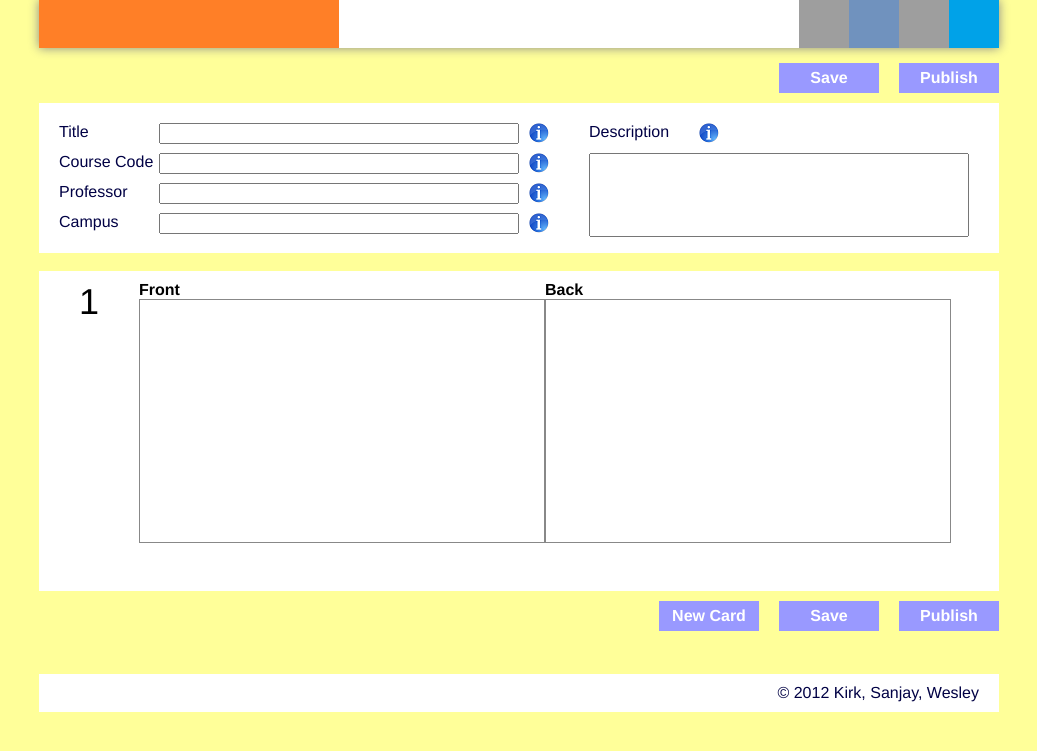
After one commit to StarWallace/CrashCards, a PHP site: page /edit.php in a window 1280 px wide. The commit adds this page. Shown: the top 751 px of the page, without its empty margins (121-1158 px from the left). Run offline with PHP 8.4, Linux system fonts and the light colour scheme; grey boxes are pictures that could not be loaded.

Commit message:
Edit Deck

```diff
--- /dev/null
+++ b/edit.php
@@ -0,0 +1,99 @@
+<?php
+	/*
+	* When using the wrapper system this must be called at the top of every page.
+	* It basically just says to "start output"
+	*/
+	ob_start();
+?>
+
+<link rel="stylesheet" type="text/css" href="wrapper/css/edit.css"/>
+
+<div class="cardControls">
+    <div class="control" id="publishDeck">Publish</div>
+    <div class="control" id="saveDeck">Save</div>
+</div>
+
+<div class="deckInfo white">
+    <div class="fields">
+        <div class="column">
+            <div class="row">
+                <div class="label"><label for="deckTitle">Title</label></div>
+                <input id="deckTitle"/>
+                <div class="info-tooltip" id="titleInfo"
+                     help="Example help text for deck title"
+                ></div>
+            </div>
+            <div class="row">
+                <div class="label"><label for="deckCourseCode">Course Code</label></div>
+                <input id="deckCourseCode"/>
+                <div class="info-tooltip" id="courseCodeInfo"
+                     help="Example help text for course info"
+                ></div>
+            </div>
+            <div class="row">
+                <div class="label"><label for="deckProfessor">Professor</label></div>
+                <input id="deckProfessor"/>
+                <div class="info-tooltip" id="professorInfo"
+                     help="Example help text for professor"
+                ></div>
+            </div>
+            <div class="row">
+                <div class="label"><label for="deckCampus">Campus</label></div>
+                <input id="deckCampus"/>
+                <div class="info-tooltip" id="campusInfo"
+                     help="Example help text for campus"
+                ></div>
+            </div>
+        </div>
+        <div class="column description">
+            <div class="row">
+                <div class="label"><label for="deckDescription">Description</label></div>
+                <div class="info-tooltip" id="descriptionInfo"
+                     help="Example help text for description"
+                ></div>
+            </div>
+            <div class="row">
+                <textarea id="deckDescription"></textarea>
+            </div>
+        </div>
+    </div>
+</div>
+
+<br/>
+
+<div class="cardList white" id="sortable">
+    <div class="cardRow">
+        <div class="number">1</div>
+        <div class="minDisplay">
+            <div>
+                <div class="bold">Front</div><br/>
+                <div class="cardSummary"></div>
+            </div>
+            <div>
+                <div class="bold">Back</div><br/>
+                <div class="cardSummary"></div>
+            </div>
+        </div>
+        <div class="removeCard"></div>
+    </div>
+
+</div>
+
+<div class="cardControls">
+    <div class="control" id="publishDeck">Publish</div>
+    <div class="control" id="saveDeck">Save</div>
+    <div class="control" id="newCard">New Card</div>
+</div>
+
+<?php
+	/*
+	* When using the wrapper system this must be called at the top of every page.
+	* It basically just sets a custom title for the page and then pulls in the wrapper
+	*/
+    $sTitle = "View Deck";
+
+    require_once("wrapper/wrapper.php");
+?>
+
+<script type="text/javascript" src="scripts/edit.js"></script>
+<script type="text/javascript" src="scripts/tooltip.js"></script>
--- /dev/null
+++ b/scripts/edit.js
@@ -0,0 +1,151 @@
+var enableRemove = true;
+var events = new Object();
+
+events.removeCard = function(event) {
+    event.stopPropagation();
+    if (enableRemove) {
+        enableRemove = false;
+        $(this).parent().makeInactive();
+        var $target = $(this).parent();
+        $target.slideUp( function() {
+            $target.remove();
+            renumberList();
+            if ($(".cardRow").size() > 1) {
+                enableRemove = true;
+            }
+        });
+    }
+};
+
+events.selectCard = function() {
+    if (!$(this).hasClass("selected")) {
+        makeAllInactive();
+        $(this).makeActive();
+    }
+}
+
+events.enterCard = function() {
+    if (enableRemove) {
+
+        $(this).find(".removeCard").show();
+    }
+}
+
+events.leaveCard = function() {
+    $(this).find(".removeCard").hide();
+}
+
+$.fn.makeActive = function() {
+    $(this).addClass("selected");
+    var $front = $(this).find(".cardSummary").first();
+    var $back = $(this).find(".cardSummary").eq(1);
+    var frontText = $front.html();
+    var backText = $back.html();
+    $front.html("<textarea>" + frontText + "</textarea>");
+    $back.html("<textarea>" + backText + "</textarea>");
+    return $(this);
+}
+
+$.fn.makeInactive = function() {
+    $(this).removeClass("selected");
+    $(this).find(".cardSummary").eq(0).html($(this).find(".cardSummary").eq(0).find("textarea").first().val());
+    $(this).find(".cardSummary").eq(1).html($(this).find(".cardSummary").eq(1).find("textarea").first().val());
+    return $(this);
+}
+
+$.fn.cardCreate = function() {
+    $(this).appendTo($(".cardList").first()).hide();
+    $(this).hover(events.enterCard, events.leaveCard);
+    $(this).click(events.selectCard);
+    $(this).find(".removeCard").click(events.removeCard);
+    return $(this);
+}
+
+// Make cardList element sortable
+$(function() {
+    $("#sortable").sortable({
+        axis: "y",
+        cursor: "move",
+        placeholder: "placeholder",
+        scroll: true,
+        scrollSensitivity: 100,
+        tolerance: 200,
+        opacity: 0.7,
+        stop: function() {
+            renumberList();
+        }
+    });
+});
+
+// Other initialization
+$(function() {
+    // If there are less than 2 cards, don't allow user to remove remaining card
+    if ($("#sortable").children().size() < 2) {
+        enableRemove = false;
+        $(".removeCard").hide();
+    }
+
+    // Make the first card active
+    $(".cardRow").first().makeActive();
+});
+
+$(".cardRow").hover(events.enterCard, events.leaveCard);
+$(".cardRow").click(events.selectCard);
+$(".removeCard").click(events.removeCard);
+
+$("#newCard").click( function() {
+    addNewCard();
+});
+
+$("#saveDeck").click( function() {
+    saveDeck();
+});
+
+$("#publishDeck").click( function() {
+    publishDeck();
+});
+
+function renumberList() {
+    $("#sortable").children().each( function() {
+        $(this).find(".number").html($(this).index() + 1);
+    });
+    if ($("#sortable").children().size() > 1) {
+        enableRemove = true;
+    } else {
+        enableRemove = false;
+    }
+}
+
+function makeAllInactive() {
+    $(".selected").makeInactive();
+}
+
+function addNewCard() {
+    $(  '<div class="cardRow">' +
+            '<div class="number">4</div>' +
+            '<div class="minDisplay">' +
+                '<div>' +
+                    '<div class="bold">Front</div><br/>' +
+                    '<div class="cardSummary"></div>' +
+                '</div>' +
+                '<div>' +
+                    '<div class="bold">Back</div><br/>' +
+                    '<div class="cardSummary"></div>' +
+                '</div>' +
+            '</div>' +
+            '<div class="removeCard"></div>' +
+        '</div>'
+    ).cardCreate().slideDown( function() {
+        makeAllInactive();
+        $(this).makeActive();
+    });
+    renumberList();
+}
+
+function saveDeck() {
+    // TODO
+}
+
+function publishDeck() {
+    // TODO
+}
--- /dev/null
+++ b/scripts/tooltip.js
@@ -0,0 +1,12 @@
+$(".info-tooltip").hover(
+    function() {
+        $("div.tooltip").remove();
+        $('<div class="tooltip"></div>').appendTo("body");
+        $("div.tooltip").html($(this).attr("help"));
+        $("div.tooltip").css("left", $(this).offset().left + 15);
+        $("div.tooltip").css("top", $(this).offset().top);
+    },
+    function() {
+        $("div.tooltip").remove();
+    }
+);
--- /dev/null
+++ b/wrapper/css/edit.css
@@ -0,0 +1,142 @@
+.deckInfo {
+    height: 150px;
+}
+
+.deckInfo input {
+    width: 360px;
+    float: left;
+}
+
+.row {
+    clear: both;
+}
+
+.row > div {
+    float: left;
+}
+
+.deckInfo .label {
+    width: 100px;
+}
+
+.deckInfo .column {
+    float: left;
+    padding: 20px;
+}
+
+.deckInfo textarea {
+    width: 380px;
+    height: 84px;
+    resize: none;
+}
+
+.deckInfo .row > div {
+    height: 30px;
+}
+
+.cardList .cardRow {
+    padding: 10px 0 10px 0;
+    height: 80px;
+}
+
+.cardList .cardRow div {
+    float: left;
+}
+
+.cardList .cardRow .number {
+    width: 100px;
+    text-align: center;
+    font-size: 36px;
+}
+
+.cardList .cardRow .minDisplay {
+    width: 812px;
+}
+
+.cardList .cardRow .minDisplay > div {
+    width: 50%;
+}
+
+.cardList .cardRow .cardSummary {
+    padding-right: 20px;
+    height: 60px;
+    overflow: hidden;
+    font-size: 7pt;
+}
+
+.cardList .cardRow.selected .cardSummary {
+    height: 246px;
+    width: 100%;
+    padding-right: 10px;
+}
+
+.cardList .cardRow .removeCard {
+    position: absolute;
+    right: 10px;
+    height: 20px;
+    width: 20px;
+    background-image: url("../images/controls/remove.png");
+    background-color: red;
+    cursor: pointer;
+}
+
+.cardList .cardRow .removeCard:hover {
+    background-image: url("../images/controls/remove_hover.png");
+}
+
+.cardList .cardRow:first-child {
+    border: none;
+}
+
+.cardList .cardRow {
+    border-top: 1px dashed #000000;
+    background-color: #dbdbdb;
+    cursor: pointer;
+}
+
+.cardList .cardRow:hover {
+    background-color: #eeeeee;
+    color: #000000;
+}
+
+.placeholder {
+    border-top: 1px dashed #000000;
+    background-color: #ffff99;
+    height: 100px;
+}
+
+.selected {
+    background-color: #ffffff !important;
+    height: 300px !important;
+    color: #000000 !important;
+}
+
+.cardRow textarea {
+    resize: none;
+    height: 99%;
+    width: 100%;
+    border: 1px solid #888888;
+    font-family: helvetica, sans-serif;
+}
+
+.cardControls {
+    height: 30px;
+    margin: 10px 0 10px 0;
+}
+
+.cardControls .control {
+    height: 100%;
+    width: 100px;
+    float: right;
+    margin-left: 20px;
+    background-color: #9999ff;
+    font-weight: bold;
+    text-align: center;
+    line-height: 30px;
+    font-size: 1em;
+    color: #ffffff;
+}
+
+.cardControls .control:hover {
+    background-color: #6b6bb3;
+}
--- a/wrapper/css/main.css
+++ b/wrapper/css/main.css
@@ -110,6 +110,10 @@ input.login {
     height: 100%;
 }
 
+.control#search {
+    background-image: url("../images/controls/search.png");
+}
+
 .control#yourCards {
     background-image: url("../images/controls/yourCards.png");
 }
@@ -177,6 +181,9 @@ input.login {
     cursor: pointer;
 }
 
+.bold {
+    font-weight: bold;
+}
 
 .button {
     font-weight: bold;
@@ -190,7 +197,30 @@ input.login {
 }
 
 .ajaxLoader {
-    background-image: url("images/ajax.gif");
+    background-image: url("../images/ajax.gif");
     background-position: center;
     background-repeat: no-repeat;
 }
+
+div.info-tooltip {
+    margin-left: 10px;
+    float: left;
+    height: 20px !important;
+    width: 20px;
+    background-image: url("../images/info.png");
+    background-position: center top;
+    background-repeat: no-repeat;
+    cursor: pointer;
+}
+
+.tooltip {
+    margin-left: 10px;
+	padding: 8px;
+    background-color: #ffff99;
+	box-shadow: 0 0 10px #888888;
+	position: absolute;
+    font-size: 10pt;
+    font-style: italic;
+    max-width: 300px;
+	z-index: 100;
+}
--- a/wrapper/opener.php
+++ b/wrapper/opener.php
@@ -1,7 +1,6 @@
 <!DOCTYPE html PUBLIC "-//W3C//DTD XHTML 1.0 Transitional//EN" "http://www.w3.org/TR/xhtml1/DTD/xhtml1-transitional.dtd">
 <!-- <!DOCTYPE html> -->
 <html xmlns="http://www.w3.org/1999/xhtml" xml:lang="en" lang="en">
-<html>
     <head>
         <meta http-equiv="X-UA-Compatible" content="IE=Edge">
         <meta charset="utf-8">
--- a/wrapper/userbar.php
+++ b/wrapper/userbar.php
@@ -2,6 +2,7 @@
     <div class="centred white" id="userBar">
         <div class="banner" title="CrashCards"></div>
         <div class="controlBar">
+            <div class="control" id="search" title="Search"></div>
             <div class="control" id="yourCards" title="Your Cards"></div>
             <div class="control" id="settings" title="Settings"></div>
             <div class="control" id="logout" title="Log Out"></div>
```
Also changed, not shown: browse.php (indentation only), wrapper/images/info.png (added).
